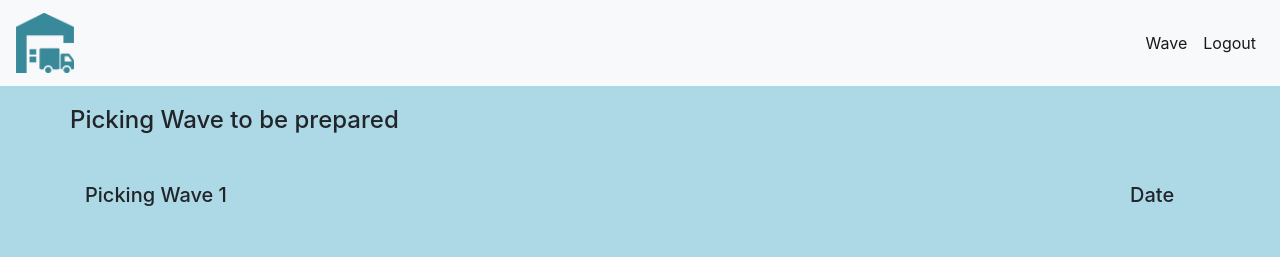
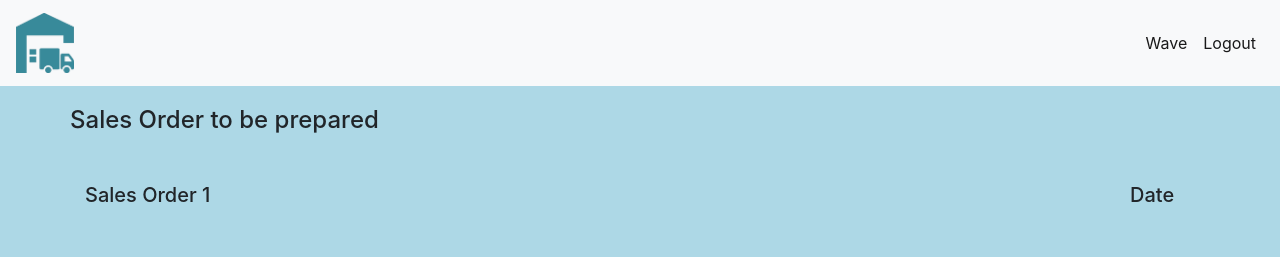
Before and after one commit to eduardamsc/FEUP-SINF, a React (Create React App) app in the folder react-express/client/: page /wave in a window 1280 px wide. Shown: the top 257 px of the page. Built offline with nearby package versions, Linux system fonts and the light colour scheme; no server answers.

Commit message:
update wave

```diff
--- a/react-express/client/src/components/Wave.js
+++ b/react-express/client/src/components/Wave.js
@@ -9,10 +9,10 @@ class Wave extends Component {
         return (
             <div className="container productLocation">
               <div className="row title">
-                  <h4>Picking Wave to be prepared</h4>
+                  <h4>Sales Order to be prepared</h4>
               </div>
               <div className="row information">
-                <h5 className="col-11">Picking Wave 1</h5>
+                <h5 className="col-11">Sales Order 1</h5>
                 <h5 className="col-1">Date</h5>
               </div>
               <div class="tablePW">
```
